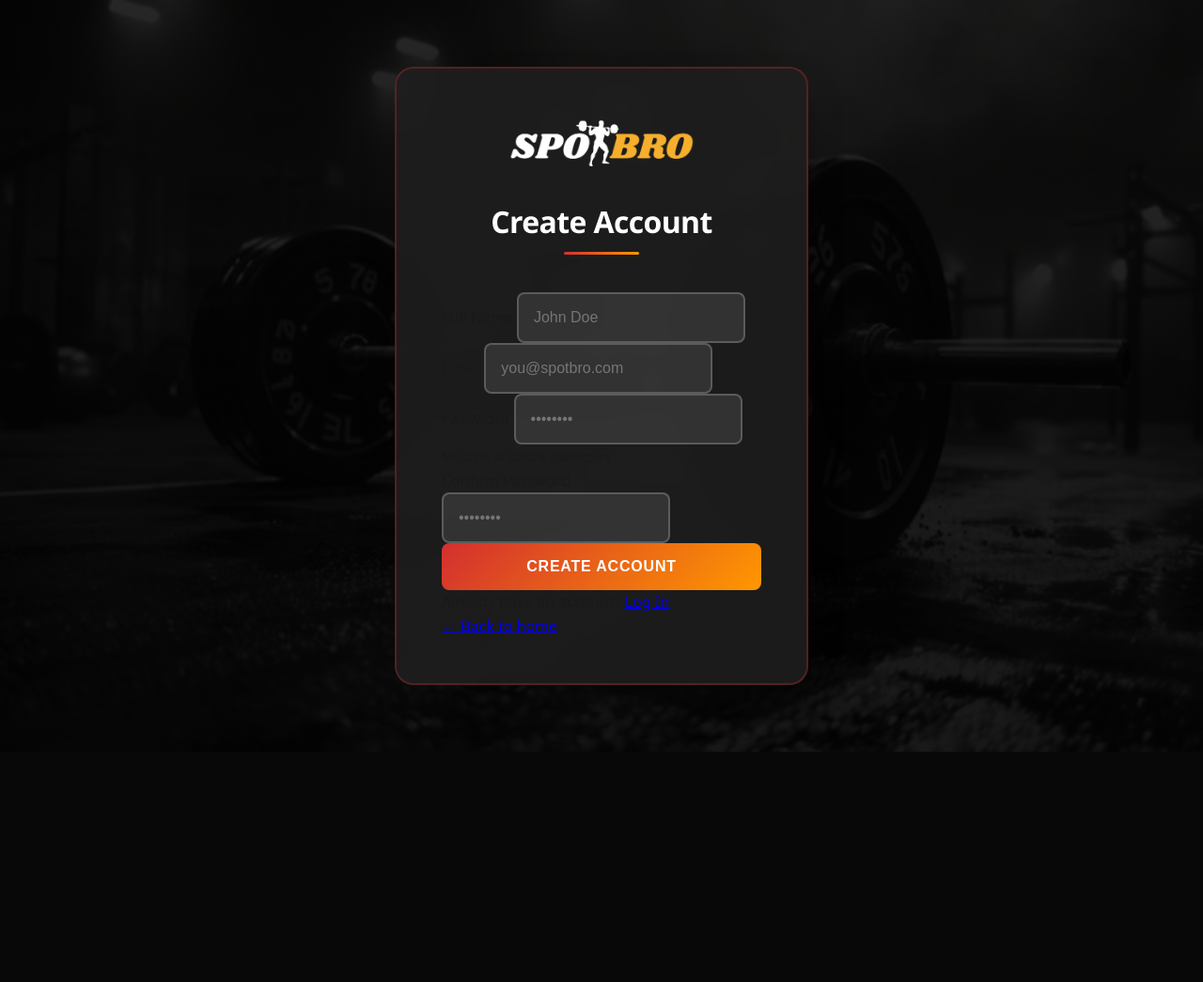
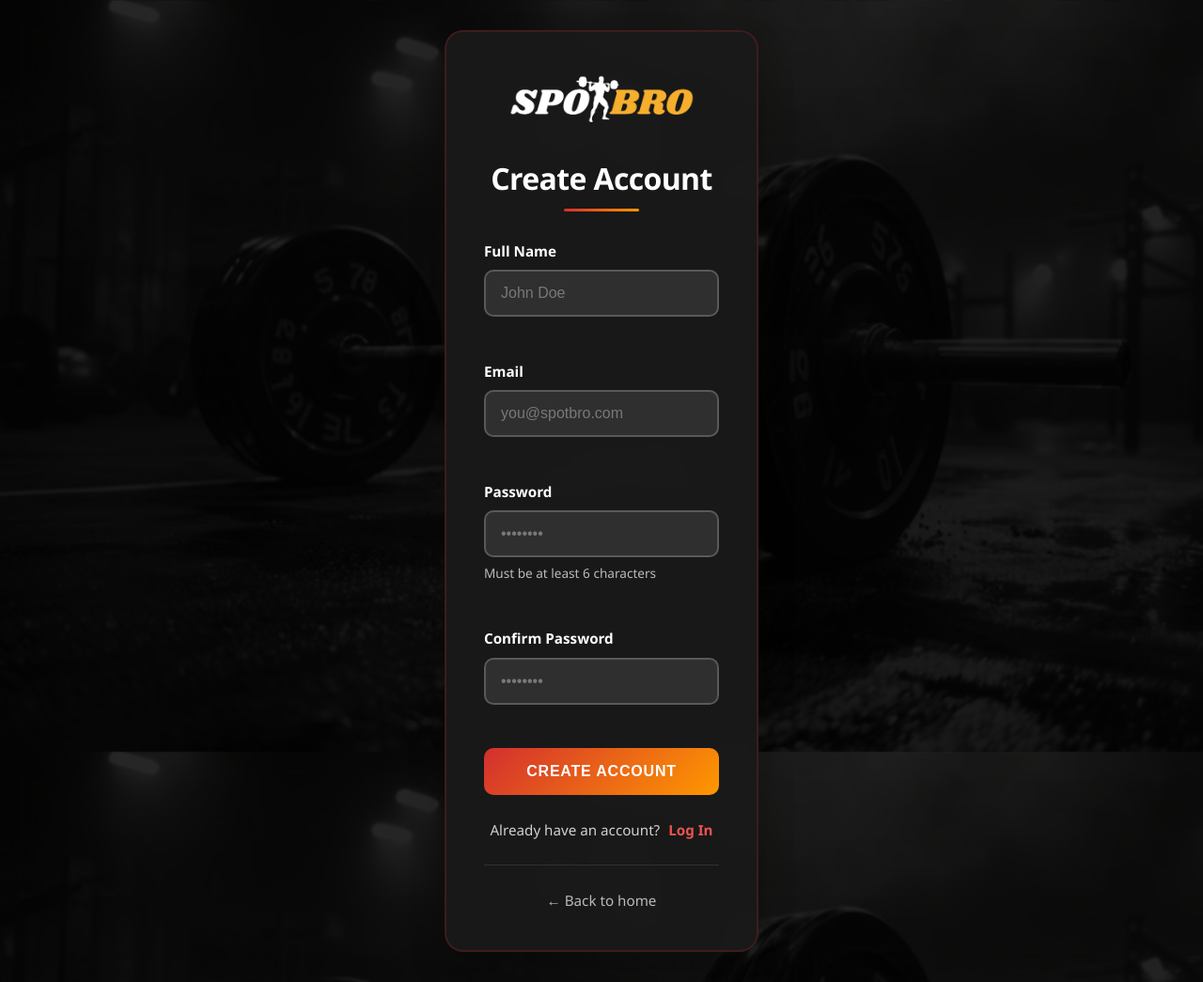
Before and after one commit to Blaesei/SBro, a PHP site: page /pages/signup.php in a window 1280 px wide. Shown: the whole page at 94% size. Before the commit the page ends 800 px from the top, so only its background shows below. Run offline with PHP 8.4, Linux system fonts and the light colour scheme.

Commit message:
LATEST FRONTEND

```diff
--- a/frontend/assets/css/style.css
+++ b/frontend/assets/css/style.css
@@ -1731,7 +1731,7 @@ h3 {
 }
 
 /* ==========================================
-   DARK MODE - GYM THEME
+   DARK MODE
    ========================================== */
 .dark {
     --surface: #121212;
@@ -1803,24 +1803,25 @@ h3 {
 }
 
 .login-card {
-    background: rgba(30, 30, 30, 0.9);
+    background: rgba(26, 26, 26, 0.95);
     backdrop-filter: blur(10px);
     border-radius: 20px;
-    padding: 3rem;
-    box-shadow: var(--shadow-xl);
+    padding: 40px;
     width: 100%;
     max-width: 440px;
-    border: 2px solid rgba(211, 47, 47, 0.3);
+    box-shadow: var(--shadow-xl);
+    border: 2px solid rgba(211, 47, 47, 0.2);
     animation: slideIn 0.6s ease;
 }
 
 .login-title {
-    color: white;
     text-align: center;
-    margin-bottom: 2.5rem;
+    margin-bottom: 30px;
     font-size: 2rem;
-    position: relative;
-    padding-bottom: 1rem;
+    font-weight: 800;
+    color: white;
+    position: relative;
+    padding-bottom: 15px;
 }
 
 .login-title::after {
@@ -1835,35 +1836,88 @@ h3 {
     border-radius: 1.5px;
 }
 
-.login-form .form-group input {
+.login-form {
+    margin-bottom: 25px;
+}
+
+.form-group {
+    margin-bottom: 20px;
+    display: flex;
+    flex-direction: column;
+}
+
+.form-group label {
+    display: block;
+    margin-bottom: 8px;
+    font-weight: 600;
+    color: white; /* FIXED: Changed to white */
+    font-size: 0.95rem;
+    text-align: left;
+    width: 100%;
+}
+
+.form-group input {
+    width: 100%;
+    padding: 14px 16px;
     background: rgba(255, 255, 255, 0.1);
     border: 2px solid rgba(255, 255, 255, 0.2);
-    color: white;
-    padding: 1rem;
-    border-radius: 8px;
+    border-radius: 10px;
     font-size: 1rem;
+    color: white;
     transition: all 0.3s ease;
-}
-
-.login-form .form-group input:focus {
+    outline: none;
+    box-sizing: border-box;
+}
+
+.form-group input:focus {
     border-color: var(--secondary);
     background: rgba(255, 255, 255, 0.15);
     box-shadow: 0 0 0 3px rgba(211, 47, 47, 0.2);
 }
 
+.form-group input::placeholder {
+    color: rgba(255, 255, 255, 0.5);
+    opacity: 0.7;
+}
+
+.form-error {
+    display: block;
+    margin-top: 6px;
+    color: #ef4444;
+    font-size: 0.85rem;
+    font-weight: 500;
+    min-height: 20px;
+    text-align: left;
+}
+
+.form-helper {
+    display: block;
+    margin-top: 6px;
+    color: rgba(255, 255, 255, 0.7);
+    font-size: 0.85rem;
+    text-align: left;
+}
+
 .login-btn {
-    background: var(--gradient-primary);
-    color: white;
     width: 100%;
-    padding: 1rem;
+    padding: 16px;
+    background: var(--gradient-primary);
+    color: white;
     border: none;
-    border-radius: 8px;
+    border-radius: 10px;
     font-weight: 700;
     font-size: 1rem;
     cursor: pointer;
-    transition: all 0.3s ease;
+    transition: all 0.3s cubic-bezier(0.4, 0, 0.2, 1);
     text-transform: uppercase;
     letter-spacing: 0.05em;
+    position: relative;
+    overflow: hidden;
+    display: flex;
+    align-items: center;
+    justify-content: center;
+    gap: 10px;
+    margin-top: 10px;
 }
 
 .login-btn:hover {
@@ -1871,6 +1925,129 @@ h3 {
     box-shadow: 0 10px 20px rgba(211, 47, 47, 0.3);
 }
 
+.login-btn:disabled {
+    opacity: 0.7;
+    cursor: not-allowed;
+    transform: none !important;
+}
+
+.login-btn:disabled:hover {
+    box-shadow: none;
+}
+
+.spinner {
+    border: 3px solid rgba(255, 255, 255, 0.3);
+    border-top: 3px solid white;
+    border-radius: 50%;
+    width: 20px;
+    height: 20px;
+    animation: spin 0.8s linear infinite;
+}
+
+@keyframes spin {
+    0% { transform: rotate(0deg); }
+    100% { transform: rotate(360deg); }
+}
+
+.login-signup {
+    text-align: center;
+    color: rgba(255, 255, 255, 0.8);
+    font-size: 0.95rem;
+    margin: 25px 0;
+}
+
+.login-signup a {
+    color: var(--secondary-light);
+    font-weight: 600;
+    text-decoration: none;
+    transition: all 0.2s ease;
+    margin-left: 5px;
+}
+
+.login-signup a:hover {
+    color: white;
+    text-decoration: underline;
+}
+
+.login-back {
+    text-align: center;
+    margin-top: 25px;
+    padding-top: 25px;
+    border-top: 1px solid rgba(255, 255, 255, 0.1);
+}
+
+.login-back a {
+    color: rgba(255, 255, 255, 0.7);
+    text-decoration: none;
+    font-size: 0.95rem;
+    transition: all 0.2s ease;
+    display: inline-flex;
+    align-items: center;
+    gap: 8px;
+}
+
+.login-back a:hover {
+    color: var(--secondary);
+}
+
+.alert {
+    padding: 14px 18px;
+    border-radius: 10px;
+    margin-bottom: 20px;
+    font-size: 0.95rem;
+    font-weight: 500;
+    animation: slideIn 0.3s ease;
+    text-align: center;
+}
+
+.alert-success {
+    background: rgba(34, 197, 94, 0.1);
+    color: #22c55e;
+    border: 1px solid rgba(34, 197, 94, 0.2);
+}
+
+.alert-error {
+    background: rgba(239, 68, 68, 0.1);
+    color: #ef4444;
+    border: 1px solid rgba(239, 68, 68, 0.2);
+}
+
+.logo-image {
+    text-align: center;
+    margin-bottom: 25px;
+}
+
+.logo-image img {
+    max-width: 250px;
+    height: auto;
+    display: block;
+    margin: 0 auto;
+}
+
+/* Ensure proper alignment for all form elements */
+.form-group {
+    position: relative;
+}
+
+.form-group input {
+    display: block;
+    width: 100%;
+}
+
+/* Fix for input alignment */
+.login-form .form-group {
+    display: flex;
+    flex-direction: column;
+    align-items: flex-start;
+}
+
+.login-form .form-group label,
+.login-form .form-group input,
+.login-form .form-group .form-error,
+.login-form .form-group .form-helper {
+    width: 100%;
+    text-align: left;
+}
 /* ==========================================
    RESPONSIVE DESIGN
    ========================================== */
```
